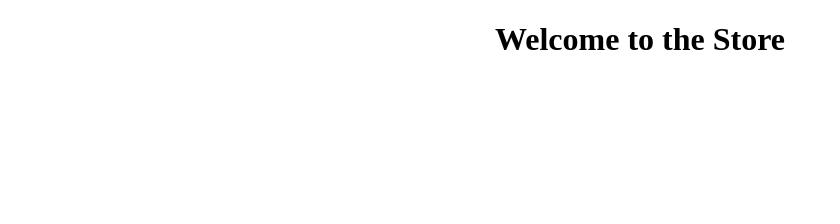
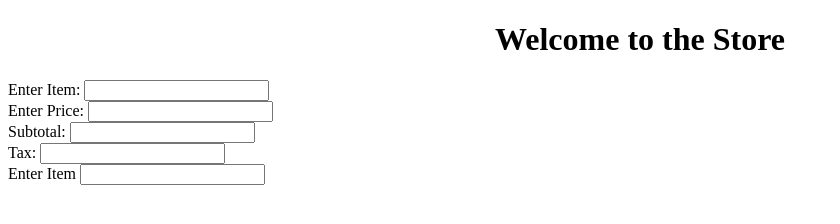
Before and after one commit to mverma45/cashRegister, a plain HTML site: page index.html in a window 1280 px wide. Shown: the whole page, without its empty margins (0-840 px from the left). Drawn offline with Linux system fonts and the light colour scheme.

Commit message:
adding fields

```diff
--- a/index.html
+++ b/index.html
@@ -12,5 +12,18 @@
     <header class="heading">
         <h1>Welcome to the Store</h1>
     </header>
+
+    <form action="">
+    <label for="item">Enter Item:</label>
+    <input type="text" id="item" name="item"><br>
+    <label for="item">Enter Price:</label>
+    <input type="text" id="item" name="item"><br>
+    <label for="item">Subtotal:</label>
+    <input type="text" id="item" name="item"><br>
+    <label for="item">Tax:</label>
+    <input type="text" id="item" name="item"><br>
+    <label for="item">Enter Item</label>
+    <input type="text" id="item" name="item"><br>
+</form>
 </body>
 </html>
```
Also changed, not shown: styles.css (line endings or trailing spaces).
